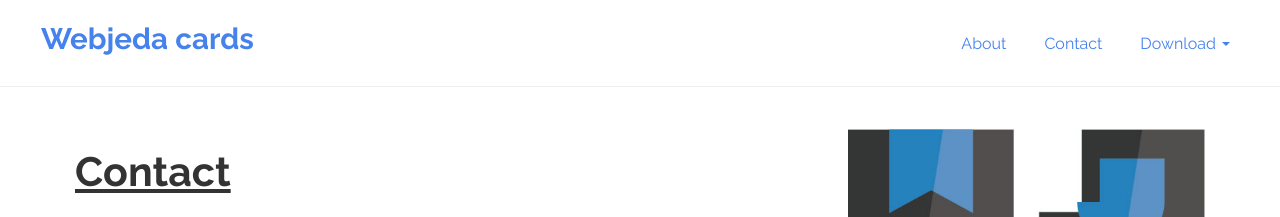
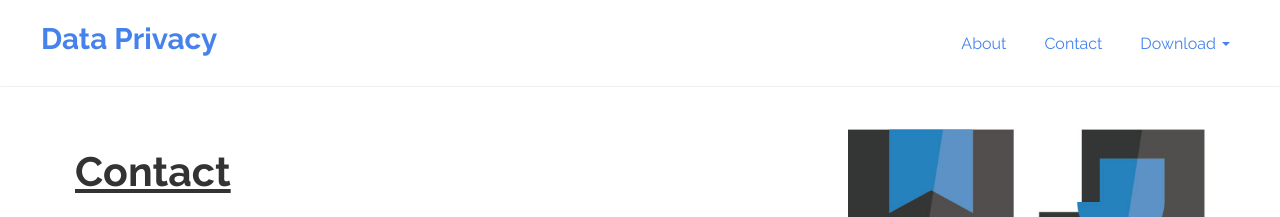
Before and after one commit to laurenfranks11/laurenfranks11.github.io, a Jekyll site: the page built from contact.md, in a window 1280 px wide. Shown: the top 217 px of the page. Built offline with Jekyll 4.4.1, drawn with Linux system fonts in a browser that asks for light colours.

```diff
--- a/_config.yml
+++ b/_config.yml
@@ -6,8 +6,8 @@
 # 'jekyll serve'. If you change this file, please restart the server process.
 
 # Site settings
-title: Webjeda cards
-email: your-email@domain.com
+title: Data Privacy
+email: lauren.franks@hdr.mq.edu.au
 description: > # this means to ignore newlines until "baseurl:"
   Webjeda Cards is a Bootstrap based jekyll theme for portfolio, photography or any kind of blog.
 
```
Also changed, not shown: README.md.
